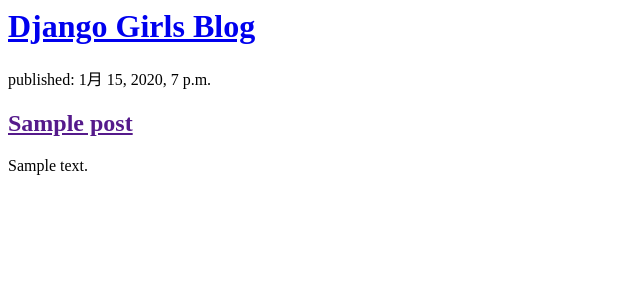
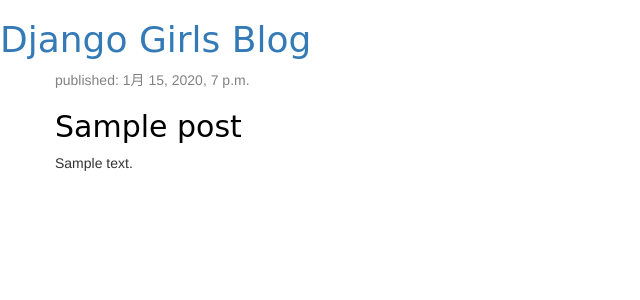
Before and after one commit to atoris1192/my-first-blog2, a Django app: template blog/templates/blog/post_list.html in a window 1280 px wide. Shown: the top 300 px of the page, without its empty margins (0-640 px from the left). Run offline with Django 3.2, Linux system fonts and the light colour scheme; the template is opened without the code that fills it: values that come from a table or form of the project are taken from there, others are empty; tables that the repository leaves empty hold one stand-in row (values such as "Sample post"); some libraries are stand-ins or nearby versions.

Commit message:
html base

```diff
--- /dev/null
+++ b/blog/static/css/blog.css
@@ -0,0 +1,46 @@
+.page-header {
+  background-color: #C25100;
+  margin-top: 0;
+  padding: 20px 20px 20px 40px;
+}
+
+.page-header h1, .page-header h1 a, .page-header h1 a:visited, .page-header h1 a:active {
+  color: #ffffff;
+  font-size: 36pt;
+  text-decoration: none;
+}
+
+.content {
+  margin-left: 40px;
+}
+
+h1, h2, h3, h4 {
+  font-family: 'Lobster', cursive;
+}
+
+.date {
+  color: #828282;
+}
+
+.save {
+  float: right;
+}
+
+.post-form textarea, .post-form input {
+  width: 100%;
+}
+
+.top-menu, .top-menu:hover, .top-menu:visited {
+  color: #ffffff;
+  float: right;
+  font-size: 26pt;
+  margin-right: 20px;
+}
+
+.post {
+  margin-bottom: 70px;
+}
+
+.post h2 a, .post h2 a:visited {
+  color: #000000;
+}
--- /dev/null
+++ b/blog/templates/blog/base.html
@@ -0,0 +1,24 @@
+
+{% load static %}
+
+<html>
+    <head>
+        <title>Django Girls blog</title>
+        <link rel="stylesheet" href="//maxcdn.bootstrapcdn.com/bootstrap/3.2.0/css/bootstrap.min.css">
+        <link rel="stylesheet" href="//maxcdn.bootstrapcdn.com/bootstrap/3.2.0/css/bootstrap-theme.min.css">
+        <link rel="stylesheet" href="{% static 'css/blog.css' %}">
+    </head>
+    <body>
+        <div>
+            <h1><a href="/">Django Girls Blog</a></h1>
+        </div>
+        <div class="content container">
+            <div class="row">
+                <div class="col-md-8">
+                  {% block content %}
+                  {% endblock %}
+                </div>
+            </div>
+        </div>
+    </body>
+</html>
--- a/blog/templates/blog/post_list.html
+++ b/blog/templates/blog/post_list.html
@@ -1,17 +1,13 @@
-<html>
-    <head>
-        <title>Django Girls blog</title>
-    </head>
-    <body>
-        <div>
-            <h1><a href="/">Django Girls Blog</a></h1>
+{% extends 'blog/base.html' %}
+
+{% block content %}
+    {% for post in posts %}
+        <div class="post">
+            <div class="date">
+                <p>published: {{ post.published_data }}</p>
+            </div>
+            <h2><a href="">{{ post.title }}</a></h2>
+            <p>{{ post.text|linebreaksbr }}</p>
         </div>
-        {% for post in posts %}
-            <div>
-                <p>published: {{ post.published_data }}</p>
-                <h2><a href="">{{ post.title }}</a></h2>
-                <p>{{ post.text | linebreaksbr }}</p>
-            </div>
-        {% endfor %}
-    </body>
-</html>
+    {% endfor %}
+{% endblock %}
```
